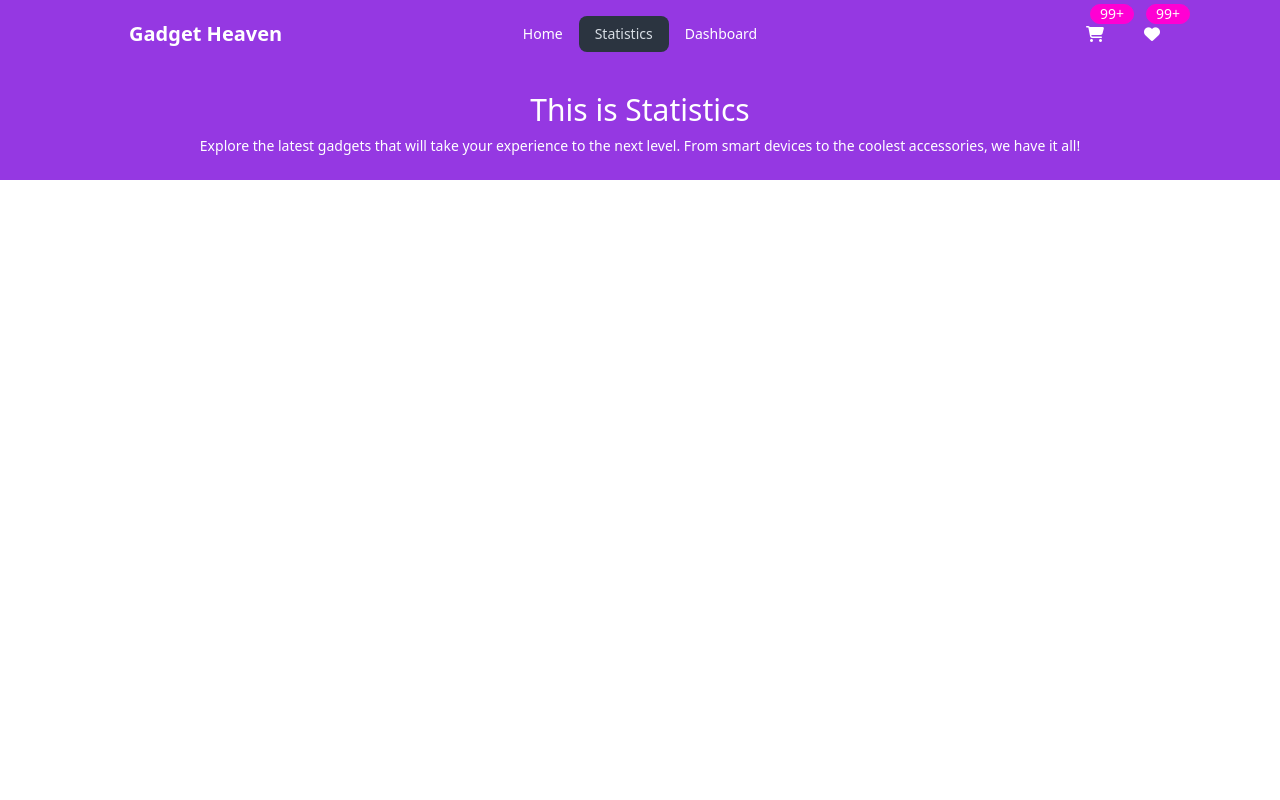
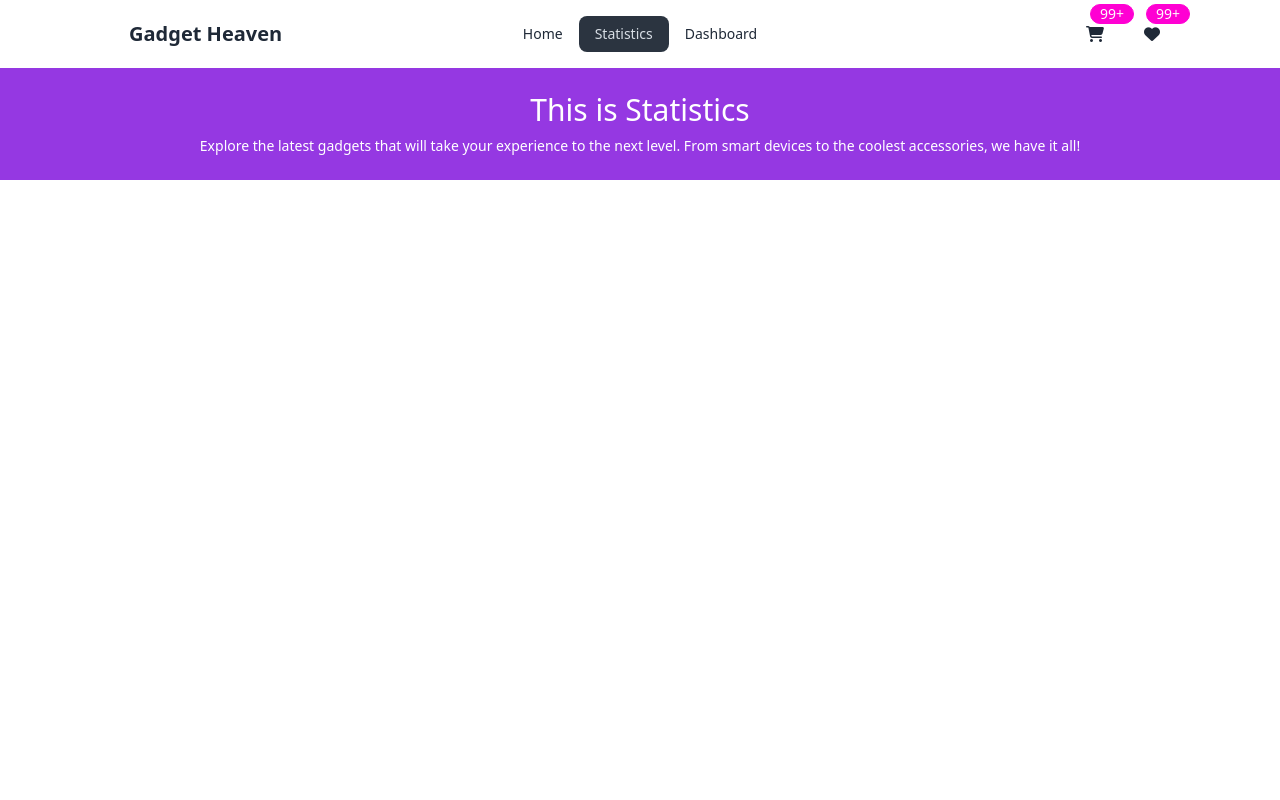
Before and after one commit to programming-hero-web-course-4/b10a8-gadget-heaven-pmppiyas, a React (Vite) app: page /statistics in a window 1280 px wide. Shown: the top 800 px of the page. Built offline with nearby package versions, Linux system fonts and the light colour scheme.

Commit message:
ui update

```diff
--- a/src/Components/Banner.jsx
+++ b/src/Components/Banner.jsx
@@ -1,22 +1,24 @@
 import React from 'react';
 import bannerImg from '../assets/banner.jpg';
+import Navbar from './Navbar';
 
 export default function Banner() {
   return (
-    <div className="relative bg-sec py-6 text-center container mx-auto min-h-screen">
-      <div className="space-y-6 pb-28">
-        <h1 className="text-4xl lg:text-6xl font-semibold">
+    <div className="relative bg-sec  text-center container mx-auto flex flex-col justify-center items-center">
+      <Navbar></Navbar>
+      <div className="space-y-6 pb-48">
+        <h1 className="text-4xl lg:text-6xl font-semibold text-gray-50">
           Upgrade Your Tech Accessories with Gadget Heaven
         </h1>
-        <p>
+        <p className="text-gray-100">
           Explore the latest gadgets that will elevate your experience. From
           smart devices to the coolest accessories, we have it all!
         </p>
         <button className="btn btn-primary rounded-3xl">Subscribe</button>
       </div>
-      <div className="absolute inset-x-0 w-5/6 mx-auto top-64 outline outline-offset-4 outline-white rounded-2xl z-10">
+      <div className="absolute  w-5/6 top-64  mt-12 md:mt-20 outline outline-offset-4 outline-white rounded-2xl z-10">
         <img
-          className="rounded-2xl w-full object-cover h-[300px]"
+          className="rounded-2xl w-full object-cover h-[300px] lg:h-[400px]"
           src={bannerImg}
           alt="Banner"
         />
--- a/src/Components/Cart.jsx
+++ b/src/Components/Cart.jsx
@@ -7,7 +7,11 @@ export default function SIngleGadget({ gadget }) {
   return (
     <div className="card card-compact bg-base-100 shadow-xl hover:scale-100 scale-95 transition-transform hover:bg-purple-200">
       <figure>
-        <img className="h-[200px] w-full" src={product_image} alt="Shoes" />
+        <img
+          className="h-[300px] md:h-[200px] w-full"
+          src={product_image}
+          alt="Shoes"
+        />
       </figure>
       <div className="card-body">
         <h2 className="card-title">{product_title}</h2>
--- a/src/Components/Categories.jsx
+++ b/src/Components/Categories.jsx
@@ -3,7 +3,7 @@ import { NavLink } from 'react-router-dom';
 
 export default function Categories({ categories }) {
   return (
-    <div className="flex flex-col  gap-2">
+    <div className="flex flex-col  gap-2 py-2 mt-36 md:mt-64">
       {categories.map(gadgetCategory => (
         <NavLink
           key={gadgetCategory.id}
--- a/src/Components/Dashboard.jsx
+++ b/src/Components/Dashboard.jsx
@@ -3,6 +3,7 @@ import { getAllCart, removeCart } from '../Utilities/addCart';
 import { getAllWishlist, removeWishlist } from '../Utilities/addWish';
 import { ToastContainer, toast } from 'react-toastify';
 import 'react-toastify/dist/ReactToastify.css';
+import Navbar from './Navbar';
 
 export default function Dashboard() {
   const [addGadget, setAddGadget] = useState([]);
@@ -34,11 +35,17 @@ export default function Dashboard() {
 
   const handlePurchase = () => {
     if (selectedTab === 'cart') {
-      addGadget.forEach(gadget => removeCart(gadget.product_id));
-      setAddGadget([]);
-      toast.success('Successfully Purchase!', {
-        duration: 2000,
-      });
+      if (addGadget.length > 0) {
+        addGadget.forEach(gadget => removeCart(gadget.product_id));
+        setAddGadget([]);
+        toast.success('Successfully Purchase!', {
+          duration: 2000,
+        });
+      } else {
+        toast.error('No items for Purchase!', {
+          duration: 2000,
+        });
+      }
     }
   };
 
@@ -49,6 +56,7 @@ export default function Dashboard() {
 
   return (
     <div className="container mx-auto">
+      <Navbar bgColor="white" textColor="black"></Navbar>
       <div className="bg-sec flex flex-col justify-center items-center gap-2 text-white text-center py-6">
         <h2 className="text-3xl font-medium">This is Dashboard</h2>
         <p className="text-sm">
@@ -75,7 +83,6 @@ export default function Dashboard() {
         </div>
       </div>
 
-      {/* Display total price and sort button only for Cart tab */}
       <div className="flex justify-between items-center  h-16">
         <p className="text-2xl font-medium">
           {selectedTab === 'cart' ? 'Cart' : 'Wishlist'}
@@ -91,7 +98,7 @@ export default function Dashboard() {
                 Sort by Price
               </button>
               <button
-                onClick={handlePurchase} // Trigger the purchase (clear cart and show toast)
+                onClick={handlePurchase}
                 className="btn bg-sec text-white"
               >
                 Purchase
--- a/src/Components/GadgetCart.jsx
+++ b/src/Components/GadgetCart.jsx
@@ -21,7 +21,7 @@ export default function GadgetCart() {
   }, [category, allGadgets]);
 
   return (
-    <div className="grid grid-cols-1 md:grid-cols-2 lg:grid-cols-3 gap-4">
+    <div className="grid grid-cols-1 md:grid-cols-2 lg:grid-cols-3 gap-4 mt-4 md:mt-64">
       <h2 className="col-span-full text-2xl text-center mt-4 md:mt-0 font-medium border-b-2 pb-1 border-purple-700">
         {category ? `${category}` : 'All Gadgets'}
       </h2>
@@ -29,7 +29,7 @@ export default function GadgetCart() {
         gadgets.map(gadget => <Cart key={gadget.product_id} gadget={gadget} />)
       ) : (
         <p className="text-xl text-gray-500 text-center col-span-full min-h-[200px] pt-20">
-          <span className="font-medium">'{category}'</span> is not Avaiable...
+          <span className="font-medium">No Data Found For '{category}'</span>
         </p>
       )}
     </div>
--- a/src/Components/GadgetDetails.jsx
+++ b/src/Components/GadgetDetails.jsx
@@ -77,8 +77,17 @@ export default function GadgetDetails() {
   };
 
   return (
-    <div>
-      <div className="bg-gray-200 py-8 md:grid md:grid-cols-5 gap-8 md:w-5/6 mx-auto rounded-xl">
+    <div className="relative flex container mx-auto justify-center">
+      {/* Content */}
+      <div className="bg-sec pb-52 text-center px-2 -z-50 text-gray-100 w-full">
+        <h1 className="text-3xl font-medium">Product Details</h1>
+        <p className="text-gray-100">
+          Explore the latest gadgets that will take your experience to the next
+          level. From smart devices to the coolest accessories, we have it all!
+        </p>
+      </div>
+      {/* Product Details */}
+      <div className="bg-gray-200 py-8 md:grid md:grid-cols-5 gap-8 md:w-5/6  rounded-xl z-50 absolute top-24">
         <div className="md:col-span-2 m-2">
           <img
             className="w-full h-full object-fit rounded-xl"
--- a/src/Components/Home.jsx
+++ b/src/Components/Home.jsx
@@ -13,7 +13,7 @@ export default function Home() {
         <div className="col-span-2 mt-4 md:mt-8">
           <Categories categories={categories}></Categories>
         </div>
-        <div className="col-span-6">
+        <div className="col-span-6 ">
           <Outlet></Outlet>
         </div>
       </div>
--- a/src/Components/MainLayout.jsx
+++ b/src/Components/MainLayout.jsx
@@ -7,7 +7,6 @@ export default function MainLayout() {
   return (
     <div>
       <Toaster></Toaster>
-      <Navbar></Navbar>
       <div className="min-h-screen">
         <Outlet></Outlet>
       </div>
--- a/src/Components/Navbar.jsx
+++ b/src/Components/Navbar.jsx
@@ -1,9 +1,12 @@
 import React from 'react';
 import { NavLink } from 'react-router-dom';
 
-export default function Navbar() {
+export default function Navbar({
+  bgColor = 'bg-sec',
+  textColor = 'text-white',
+}) {
   const links = (
-    <>
+    <div>
       <li>
         <NavLink to="/">Home</NavLink>
       </li>
@@ -13,52 +16,49 @@ export default function Navbar() {
       <li>
         <NavLink to="/dashboard">Dashboard</NavLink>
       </li>
-    </>
+    </div>
   );
   return (
-    <div class="navbar bg-sec text-white pr-4 lg:px-28">
-      <div class="navbar-start">
-        <div class="dropdown">
-          <div tabindex="0" role="button" className="btn btn-ghost lg:hidden ">
-            <svg
-              xmlns="http://www.w3.org/2000/svg"
-              class="h-5 w-5"
-              fill="none"
-              viewBox="0 0 24 24"
-              stroke="currentColor"
-            >
-              <path
-                stroke-linecap="round"
-                stroke-linejoin="round"
-                stroke-width="2"
-                d="M4 6h16M4 12h8m-8 6h16"
-              />
-            </svg>
+    <div className={`navbar ${bgColor} ${textColor} pr-4 lg:px-28`}>
+      <div className="navbar-start">
+        <div className="dropdown">
+          <div tabIndex="0" role="button" className="btn btn-ghost lg:hidden ">
+            <i className="fa-solid fa-bars text-xl"></i>
           </div>
           <ul
             tabindex="0"
-            class="menu menu-sm dropdown-content bg-sec  rounded-box z-[1] mt-3 w-52 p-2 shadow"
+            className="menu menu-sm dropdown-content bg-sec  rounded-box z-[1] mt-3 w-52 p-2 shadow"
           >
             {links}
           </ul>
         </div>
-        <a class="btn btn-ghost text-xl">Gadget Heaven</a>
+        <a className="btn btn-ghost text-xl">Gadget Heaven</a>
       </div>
-      <div class="navbar-center hidden lg:flex ">
-        <ul class="menu menu-horizontal px-1">{links}</ul>
+      <div className="navbar-center hidden lg:flex ">
+        <ul className="menu menu-horizontal px-1">
+          <li>
+            <NavLink to="/">Home</NavLink>
+          </li>
+          <li>
+            <NavLink to="/statistics">Statistics</NavLink>
+          </li>
+          <li>
+            <NavLink to="/dashboard">Dashboard</NavLink>
+          </li>
+        </ul>
       </div>
-      <div class="navbar-end flex gap-6 pr-4 md:pr-0">
+      <div className="navbar-end flex gap-6 pr-4 md:pr-0">
         <div className="indicator">
           <span className="indicator-item badge badge-secondary">99+</span>
           <button className="p-2">
-            <i class="fa-solid fa-cart-shopping"></i>
+            <i className="fa-solid fa-cart-shopping"></i>
           </button>
         </div>
 
         <div className="indicator">
           <span className="indicator-item badge badge-secondary">99+</span>
           <button className="p-2">
-            <i class="fa-solid fa-heart"></i>
+            <i className="fa-solid fa-heart"></i>
           </button>
         </div>
       </div>
--- a/src/Components/Statistics.jsx
+++ b/src/Components/Statistics.jsx
@@ -1,8 +1,10 @@
 import React from 'react';
+import Navbar from './Navbar';
 
 export default function Statistics() {
   return (
     <div>
+      <Navbar bgColor="white" textColor="black"></Navbar>
       <div className="bg-sec flex flex-col justify-center items-center gap-2 text-white text-center py-6">
         <h2 className="text-3xl font-medium">This is Statistics</h2>
         <p className="text-sm">
```
